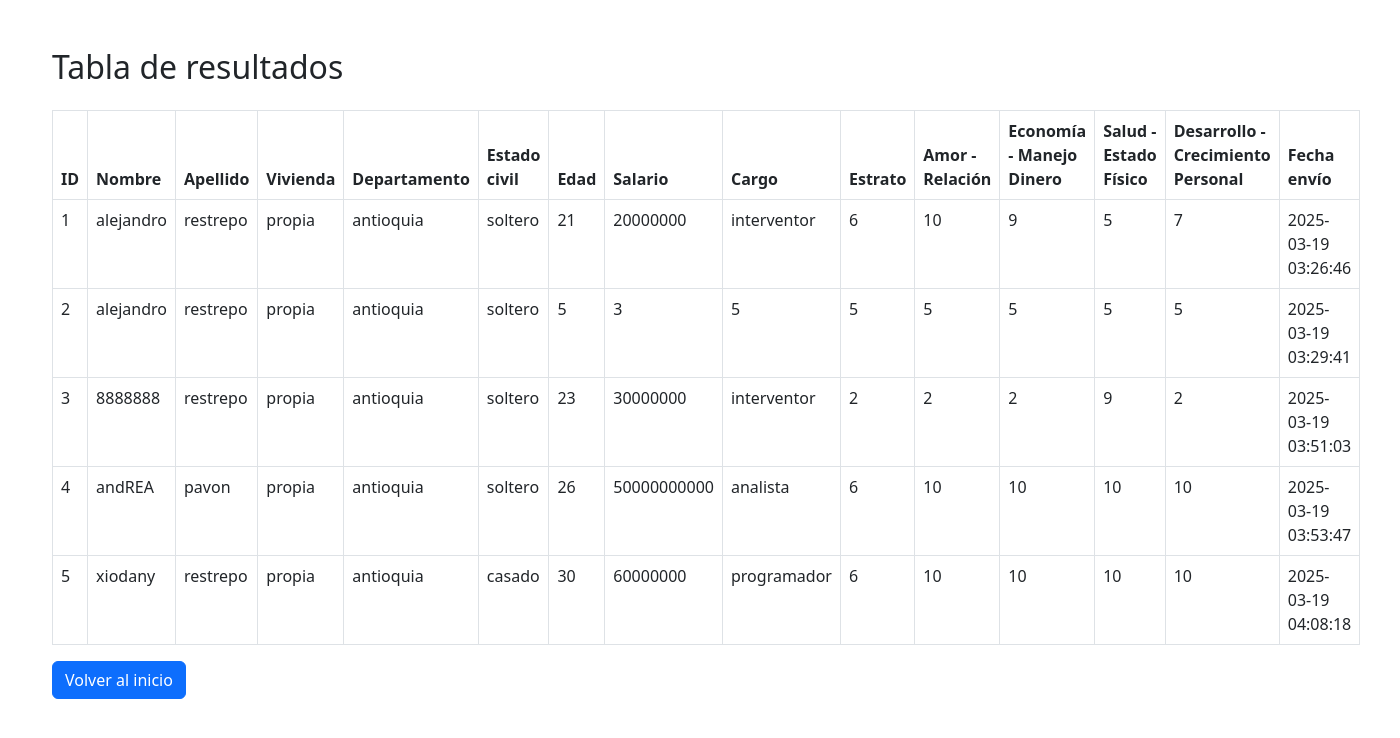
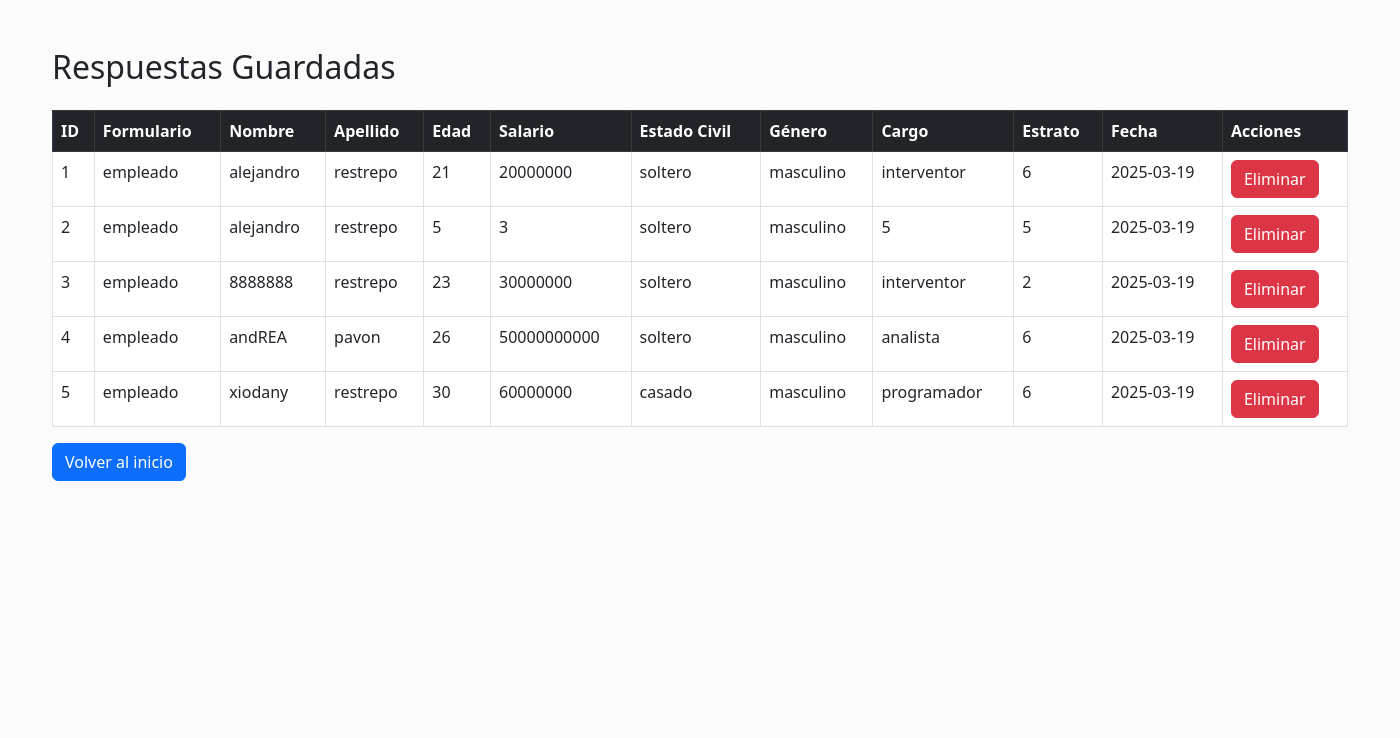
Before and after one commit to alejogto/formulario-ruedadelavida, a Flask app: page /ver_respuestas in a window 1400 px wide. Shown: the top 738 px of the page. Run offline with Flask 3, Linux system fonts and the light colour scheme; data comes from the database, SQL or seed files in the repository; both versions use the stored data as it was before the commit.

```diff
--- a/app.py
+++ b/app.py
@@ -8,7 +8,7 @@ app.config['SQLALCHEMY_DATABASE_URI'] = 'sqlite:///respuestas.db'
 app.config['SQLALCHEMY_TRACK_MODIFICATIONS'] = False
 db = SQLAlchemy(app)
 
-# 📌 Modelo completo
+# Modelo completo para las respuestas
 class Respuesta(db.Model):
     id = db.Column(db.Integer, primary_key=True)
     formulario = db.Column(db.String(50), nullable=False)
@@ -29,24 +29,6 @@ class Respuesta(db.Model):
     apertura_relaciones = db.Column(db.Integer, nullable=True)
     esfuerzo_relaciones = db.Column(db.Integer, nullable=True)
     claridad_amor = db.Column(db.Integer, nullable=True)
-
-    manejo_dinero = db.Column(db.Integer, nullable=True)
-    responsabilidad_financiera = db.Column(db.Integer, nullable=True)
-    metas_financieras = db.Column(db.Integer, nullable=True)
-    habito_ahorro = db.Column(db.Integer, nullable=True)
-    satisfaccion_trabajo_estudios = db.Column(db.Integer, nullable=True)
-
-    estado_fisico_mental = db.Column(db.Integer, nullable=True)
-    cuidado_cuerpo = db.Column(db.Integer, nullable=True)
-    calidad_sueno = db.Column(db.Integer, nullable=True)
-    manejo_estres_emociones = db.Column(db.Integer, nullable=True)
-    habitos_saludables = db.Column(db.Integer, nullable=True)
-
-    aprendizaje_desarrollo = db.Column(db.Integer, nullable=True)
-    claridad_metas_suenos = db.Column(db.Integer, nullable=True)
-    esfuerzo_maximo_potencial = db.Column(db.Integer, nullable=True)
-    pasion_motivacion = db.Column(db.Integer, nullable=True)
-    crecimiento_personal = db.Column(db.Integer, nullable=True)
 
     fecha_envio = db.Column(db.DateTime, default=datetime.utcnow)
 
@@ -135,11 +117,19 @@ def desarrollo(id):
 def success():
     return render_template("success.html")
 
+# Ruta para visualizar respuestas
 @app.route("/ver_respuestas")
 def ver_respuestas():
     respuestas = Respuesta.query.all()
     return render_template("ver_respuestas.html", respuestas=respuestas)
 
+# Ruta para eliminar respuesta
+@app.route("/eliminar_respuesta/<int:id>", methods=["POST"])
+def eliminar_respuesta(id):
+    respuesta = Respuesta.query.get_or_404(id)
+    db.session.delete(respuesta)
+    db.session.commit()
+    return redirect(url_for("ver_respuestas"))
 
 if __name__ == "__main__":
     app.run(debug=True)
--- a/templates/ver_respuestas.html
+++ b/templates/ver_respuestas.html
@@ -2,57 +2,54 @@
 <html lang="es">
 <head>
     <meta charset="UTF-8">
-    <meta name="viewport" content="width=device-width, initial-scale=1.0">
-    <title>Resultados del formulario</title>
+    <title>Respuestas Guardadas</title>
+    <link href="https://cdn.jsdelivr.net/npm/bootstrap@5.3.0/dist/css/bootstrap.min.css" rel="stylesheet">
     <link rel="stylesheet" href="{{ url_for('static', filename='estilos.css') }}">
-    <link rel="stylesheet" href="https://cdn.jsdelivr.net/npm/bootstrap@5.3.0/dist/css/bootstrap.min.css">
 </head>
-<body class="container my-5">
-    <h2 class="mb-4">Tabla de resultados</h2>
 
+<body class="container mt-5">
+    <h2 class="mb-4">Respuestas Guardadas</h2>
     <table class="table table-bordered">
-        <thead>
+        <thead class="table-dark">
             <tr>
                 <th>ID</th>
+                <th>Formulario</th>
                 <th>Nombre</th>
                 <th>Apellido</th>
-                <th>Vivienda</th>
-                <th>Departamento</th>
-                <th>Estado civil</th>
                 <th>Edad</th>
                 <th>Salario</th>
+                <th>Estado Civil</th>
+                <th>Género</th>
                 <th>Cargo</th>
                 <th>Estrato</th>
-                <th>Amor - Relación</th>
-                <th>Economía - Manejo Dinero</th>
-                <th>Salud - Estado Físico</th>
-                <th>Desarrollo - Crecimiento Personal</th>
-                <th>Fecha envío</th>
+                <th>Fecha</th>
+                <th>Acciones</th>
             </tr>
         </thead>
         <tbody>
             {% for respuesta in respuestas %}
             <tr>
                 <td>{{ respuesta.id }}</td>
+                <td>{{ respuesta.formulario }}</td>
                 <td>{{ respuesta.nombre }}</td>
                 <td>{{ respuesta.apellido }}</td>
-                <td>{{ respuesta.vivienda }}</td>
-                <td>{{ respuesta.departamento }}</td>
-                <td>{{ respuesta.estado_civil }}</td>
                 <td>{{ respuesta.edad }}</td>
                 <td>{{ respuesta.salario }}</td>
+                <td>{{ respuesta.estado_civil }}</td>
+                <td>{{ respuesta.genero }}</td>
                 <td>{{ respuesta.cargo }}</td>
                 <td>{{ respuesta.estrato }}</td>
-                <td>{{ respuesta.relacion }}</td>
-                <td>{{ respuesta.manejo_dinero }}</td>
-                <td>{{ respuesta.estado_fisico_mental }}</td>
-                <td>{{ respuesta.crecimiento_personal }}</td>
-                <td>{{ respuesta.fecha_envio.strftime('%Y-%m-%d %H:%M:%S') }}</td>
+                <td>{{ respuesta.fecha_envio.strftime('%Y-%m-%d') }}</td>
+                <td>
+                    <form action="{{ url_for('eliminar_respuesta', id=respuesta.id) }}" method="POST"
+                        onsubmit="return confirm('¿Eliminar esta respuesta?');">
+                        <button class="btn btn-danger">Eliminar</button>
+                    </form>
+                </td>
             </tr>
             {% endfor %}
         </tbody>
     </table>
-
     <a href="{{ url_for('empleado') }}" class="btn btn-primary">Volver al inicio</a>
 </body>
 </html>
```
Also changed, not shown: templates/economia.html (+21 -9 lines), templates/salud.html (+30 -21 lines), instance/respuestas.db.
